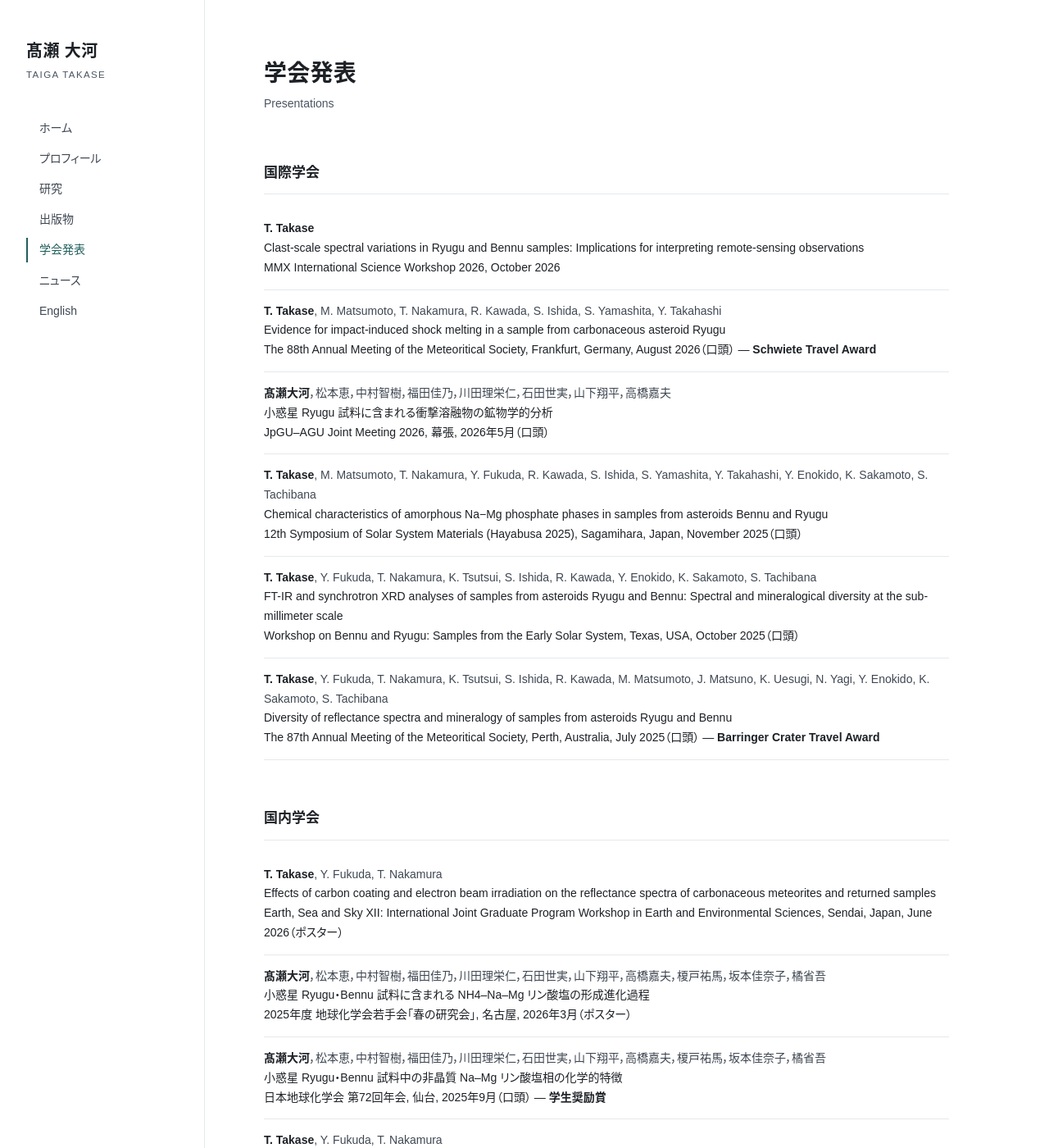
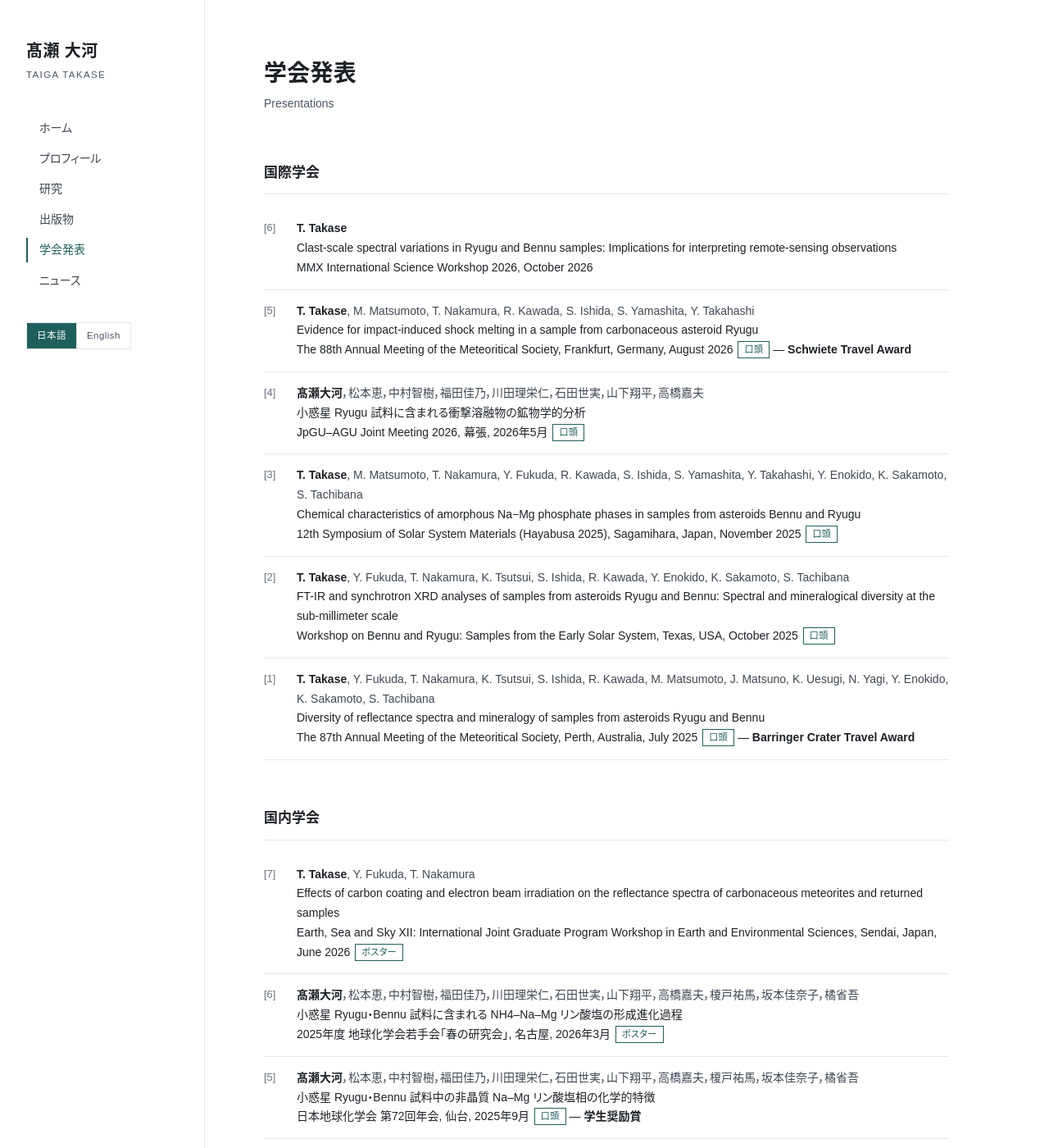
Before and after one commit to takasetaigat1/takasetaigat1.github.io, a Jekyll site: the page built from presentations.html, in a window 1280 px wide and 1400 px high. Shown: the whole window at 82% size. Built offline with Jekyll 4.4.1, drawn with Linux system fonts in a browser that asks for light colours; some web fonts are replaced; some of the changed text lies outside the part shown.

Commit message:
Numbered publications/presentations, square type badges, JA/EN toggle in sidebar
Co-Authored-By: Claude Fable 5.1 <noreply@anthropic.com>
Claude-Session: https://claude.ai/code/session_01WJ69PvNMxXwpNZfvYmXkxj

```diff
--- a/_config.yml
+++ b/_config.yml
@@ -39,7 +39,6 @@ nav:
   - { label: 出版物,       url: /publications/ }
   - { label: 学会発表, url: /presentations/ }
   - { label: ニュース,     url: /news/ }
-  - { label: English,     url: /en/ }
 
 # トップページに表示するニュース件数
 home_news_count: 6
--- a/_includes/sidebar.html
+++ b/_includes/sidebar.html
@@ -18,4 +18,7 @@
       <a class="nv{% if active %} on{% endif %}" href="{{ item.url | relative_url }}">{{ item.label }}</a>
     {% endfor %}
   </nav>
+  <div class="lang-switch" role="group" aria-label="language">
+    <a href="{{ '/' | relative_url }}" class="{% unless is_en %}on{% endunless %}">日本語</a><a href="{{ '/en/' | relative_url }}" class="{% if is_en %}on{% endif %}">English</a>
+  </div>
 </aside>
--- a/assets/css/style.css
+++ b/assets/css/style.css
@@ -57,6 +57,11 @@ img { max-width: 100%; display: block; }
 .nv:hover { color: var(--accent); text-decoration: none; }
 .nv.on { color: var(--accent); border-left-color: var(--accent); font-weight: 500; }
 .side-foot { margin-top: auto; font-size: 11px; color: var(--mute); line-height: 1.6; }
+.lang-switch { margin-top: 36px; display: inline-flex; align-self: flex-start; border: 1px solid var(--line); }
+.lang-switch a { font-size: 11.5px; letter-spacing: .04em; padding: 5px 12px; color: var(--ink-3); }
+.lang-switch a + a { border-left: 1px solid var(--line); }
+.lang-switch a.on { background: var(--accent); color: #fff; }
+.lang-switch a:hover { text-decoration: none; }
 .nav-toggle { display: none; }
 
 /* ---------- typography ---------- */
@@ -107,7 +112,11 @@ p { margin: 0 0 1em; }
 /* ---------- publications ---------- */
 .pubs { list-style: none; counter-reset: pub; }
 .pubs li { padding: 14px 0; border-bottom: 1px solid var(--line); font-size: 14px; line-height: 1.7; }
+.pubs li { position: relative; padding-left: 40px; }
+.pubs .num { position: absolute; left: 0; color: var(--mute); font-size: 13px; font-variant-numeric: tabular-nums; }
 .pubs .authors { color: var(--ink-2); }
+.badge { display: inline-block; font-size: 11px; line-height: 1; padding: 4px 7px; margin-left: 2px; vertical-align: 1px; color: var(--accent); border: 1px solid var(--accent); letter-spacing: .04em; }
+.badge-invited { background: var(--accent); color: #fff; }
 .pubs .authors .me { font-weight: 600; color: var(--ink); }
 .pubs .ptitle { display: block; font-weight: 500; }
 .pubs .ptitle a { color: var(--ink); border-bottom: 1px solid var(--accent-l); }
@@ -160,6 +169,8 @@ p { margin: 0 0 1em; }
   .nav-toggle span:last-child { bottom: 13px; }
   .side-nav { display: none; margin-top: 16px; }
   .side-nav.open { display: flex; }
+  .lang-switch { margin-top: 12px; }
+  .pubs li { padding-left: 34px; }
   .side-foot { display: none; }
   .main { padding: 36px 24px 32px; }
   h1 { font-size: 28px; }
--- a/presentations.html
+++ b/presentations.html
@@ -17,14 +17,15 @@ permalink: /presentations/
   {% if items.size > 0 %}
   <h2>{{ label }}</h2>
   <ol class="pubs">
-    {% for pr in items %}
+    {% for pr in items %}{% assign n = items.size | minus: forloop.index0 %}
     <li>
+      <span class="num">[{{ n }}]</span>
       <span class="authors">{{ pr.authors | replace: "<me>", '<span class="me">' | replace: "</me>", "</span>" | replace: "et al.", "<i>et al.</i>" }}</span>
       <span class="ptitle">{{ pr.title }}</span>
       <span class="journal">
         {% assign d = pr.date | append: "" | split: "-" %}{% assign yy = d[0] %}{% assign mm = d[1] | plus: 0 %}
         {% if pr.authors contains "髙瀬" %}{% assign when = yy | append: "年" | append: mm | append: "月" %}{% else %}{% assign months = "January,February,March,April,May,June,July,August,September,October,November,December" | split: "," %}{% assign mi = mm | minus: 1 %}{% assign when = months[mi] | append: " " | append: yy %}{% endif %}
-        {{ pr.meeting }}{% if pr.place %}, {{ pr.place }}{% endif %}, {{ when }}{% if pr.type %}（{{ pr.type }}）{% endif %}{% if pr.award %} — <b>{{ pr.award }}</b>{% endif %}
+        {{ pr.meeting }}{% if pr.place %}, {{ pr.place }}{% endif %}, {{ when }}{% if pr.type %} <span class="badge{% if pr.type == "招待" %} badge-invited{% endif %}">{{ pr.type }}</span>{% endif %}{% if pr.award %} — <b>{{ pr.award }}</b>{% endif %}
       </span>
       {% if pr.url %}<div class="plinks"><a href="{{ pr.url }}" target="_blank" rel="noopener">Link</a></div>{% endif %}
     </li>
--- a/publications.html
+++ b/publications.html
@@ -17,8 +17,9 @@ permalink: /publications/
   {% if items.size > 0 %}
   <h2>{{ label }}</h2>
   <ol class="pubs">
-    {% for pb in items %}
+    {% for pb in items %}{% assign n = items.size | minus: forloop.index0 %}
     <li>
+      <span class="num">[{{ n }}]</span>
       <span class="authors">{{ pb.authors | replace: "<me>", '<span class="me">' | replace: "</me>", "</span>" | replace: "et al.", "<i>et al.</i>" }} ({{ pb.year }})</span>
       {% assign link = "" %}{% if pb.doi %}{% assign link = "https://doi.org/" | append: pb.doi %}{% elsif pb.url %}{% assign link = pb.url %}{% endif %}
       <span class="ptitle">{% if link != "" %}<a href="{{ link }}" target="_blank" rel="noopener">{{ pb.title }}</a>{% else %}{{ pb.title }}{% endif %}</span>
```
